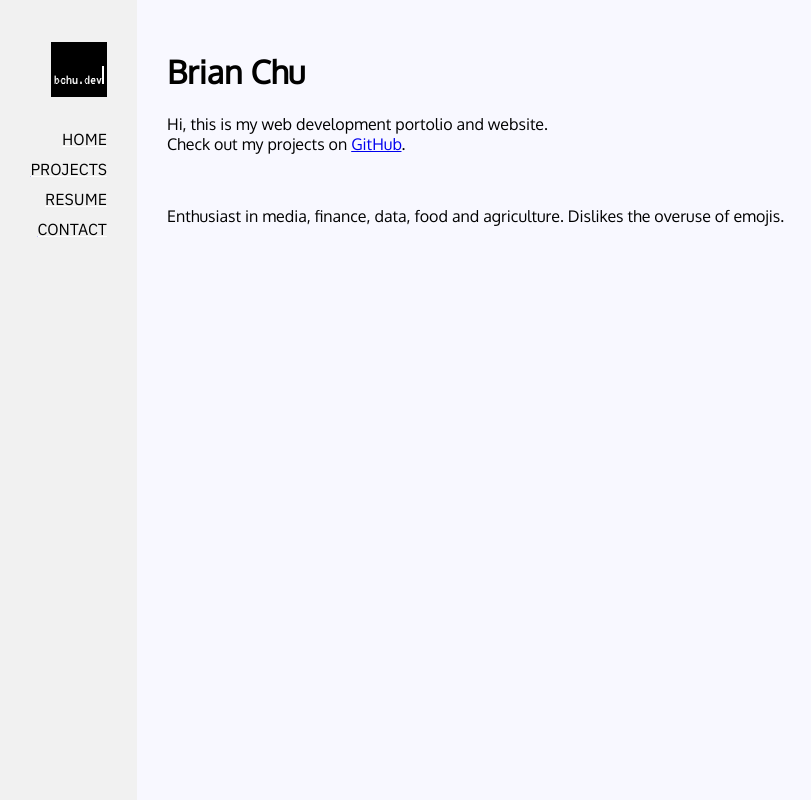
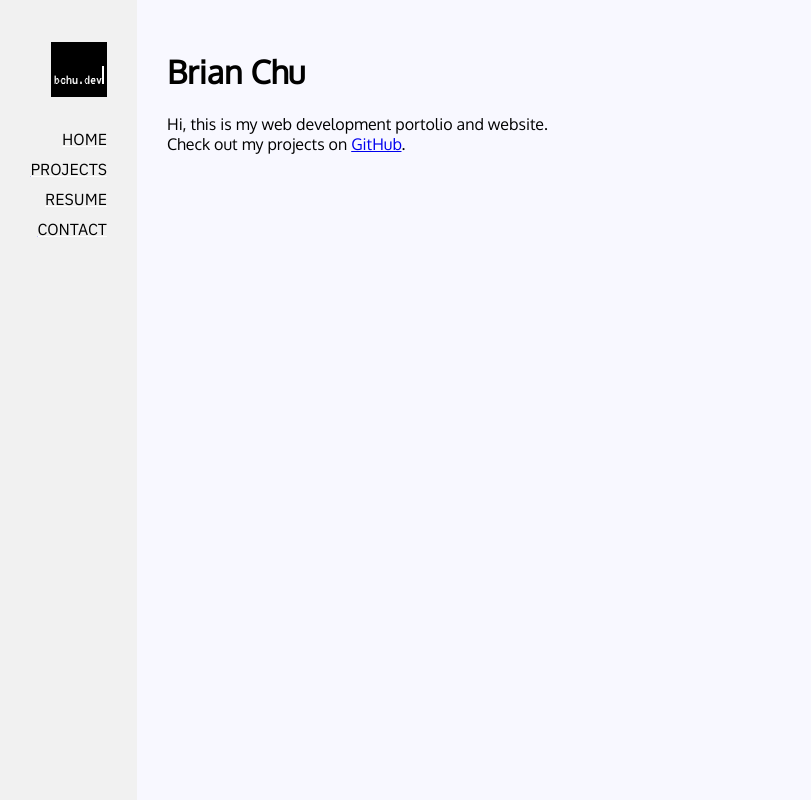
Before and after one commit to bchu007/portfolio, a React app: page / in a window 1280 px wide. Shown: the whole page, without its empty margins (119-930 px from the left). Built offline with nearby package versions, Linux system fonts and the light colour scheme.

Commit message:
fixed home message

```diff
--- a/src/js/view/Home.js
+++ b/src/js/view/Home.js
@@ -17,11 +17,7 @@ export default function Home(props) {
           Check out my projects on <a href="https://github.com/bchu007">GitHub</a>. <br/>
         </p>
         <br />
-        <p>
-          Enthusiast in media, finance, data, food and agriculture.
-          Dislikes the overuse of emojis.
 
-        </p>
     </React.Fragment>
   )
 }
```
Also changed, not shown: 1 other file (tests, documents, lock files or other folders).
